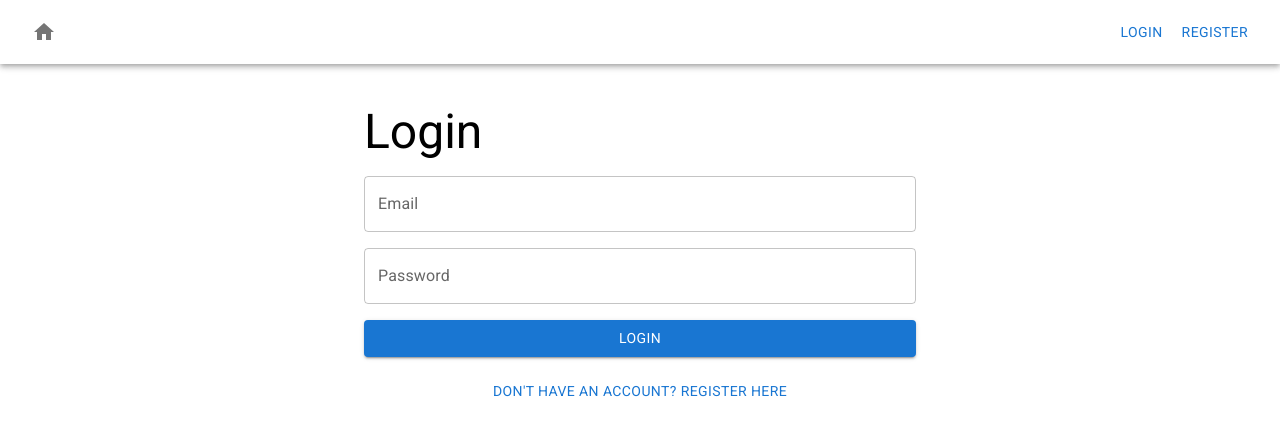
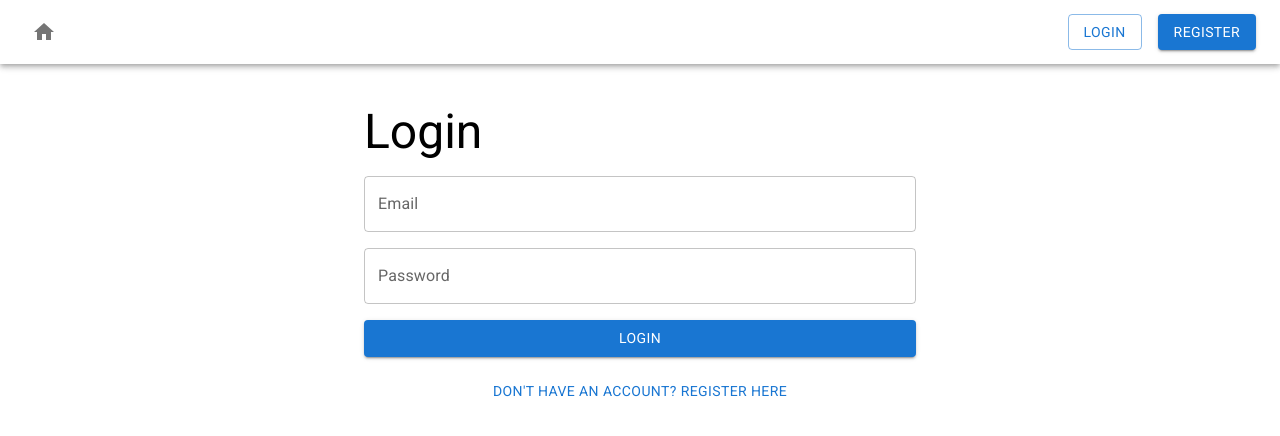
Before and after one commit to mweaver-inmusic/reactpizza, a React (Create React App) app: page /login in a window 1280 px wide. Shown: the top 436 px of the page. Built offline with nearby package versions, Linux system fonts and the light colour scheme.

Commit message:
login / logout funcitonality

```diff
--- a/src/App.js
+++ b/src/App.js
@@ -1,23 +1,23 @@
 import './App.css';
-import { Switch, Route, Link } from 'react-router-dom';
+import { Switch, Route } from 'react-router-dom';
 import Login from './pages/login.page';
 import Register from './pages/register.page';
 import Home from './pages/home.page';
-import PrimarySearchAppBar from './components/AppBar.component';
 import BasicNavbar from './components/basic-nav-bar.component';
+import { useState } from 'react';
 
 function App() {
+  const [user, setUser] = useState('');
   return (
     <div>
-      {/* <PrimarySearchAppBar /> */}
-      <BasicNavbar />
+      <BasicNavbar user={user} setUser={setUser} />
 
       <Switch>
         <Route path="/register">
-          <Register />
+          <Register user={user} setUser={setUser} />
         </Route>
         <Route path="/login">
-          <Login />
+          <Login user={user} setUser={setUser} />
         </Route>
         <Route path="/">
           <Home />
--- a/src/components/basic-nav-bar.component.js
+++ b/src/components/basic-nav-bar.component.js
@@ -3,11 +3,16 @@ import AppBar from '@mui/material/AppBar';
 import Box from '@mui/material/Box';
 import Toolbar from '@mui/material/Toolbar';
 import Button from '@mui/material/Button';
-import { NavLink } from 'react-router-dom';
+import { NavLink, Link } from 'react-router-dom';
 import HomeIcon from '@mui/icons-material/Home';
+import AccountCircleIcon from '@mui/icons-material/AccountCircle';
 import { IconButton } from '@mui/material';
 
-const BasicNavbar = () => {
+const BasicNavbar = ({ user, setUser }) => {
+    async function signout(){
+        await fetch("http://localhost:5000/account/signout");
+        setUser('');
+    }
     return (
         <Box sx={{ flexGrow: 1 }}>
             <AppBar position="sticky" color="inherit">
@@ -19,12 +24,16 @@ const BasicNavbar = () => {
                             </IconButton>
                         </NavLink>
                     </Box>
-                    <NavLink to="/login">
-                        <Button>Login</Button>
-                    </NavLink>
-                    <NavLink to="/register">
-                        <Button>Register</Button>
-                    </NavLink>
+                    {user !== '' ? <>{user}<IconButton><AccountCircleIcon /></IconButton><Button variant="outlined" onClick={signout}>Signout</Button></> :
+                    <Box>
+                        <Link to="/login" style={{ textDecoration: "none", marginRight: 16 }}>
+                            <Button variant="outlined">Login</Button>
+                        </Link>
+                        <Link to="/register" style={{ textDecoration: "none" }}>
+                            <Button variant="contained">Register</Button>
+                        </Link>
+                    </Box>
+                    }
                 </Toolbar>
             </AppBar>
         </Box>
--- a/src/pages/login.page.js
+++ b/src/pages/login.page.js
@@ -6,19 +6,39 @@ import Container from '@mui/material/Container';
 import Typography from '@mui/material/Typography';
 import '@fontsource/roboto/400.css';
 import { Link } from 'react-router-dom';
+import { useState } from 'react';
+import { Redirect } from 'react-router-dom';
 
-const Login = () => {
-    return (
+const Login = ({ user, setUser }) => {
+    const [email, setEmail] = useState('');
+    const [password, setPassword] = useState('');
+    async function submit() {
+        let response = await fetch("http://localhost:5000/account/login", {
+            method: 'post',
+            mode: 'cors',
+            headers: { 'Content-Type': 'application/json' },
+            body: JSON.stringify({ email: email, password: password })
+        });
+        let u = await response.json();
+        setUser(u.email);
+    }
+    return user === ''
+
+        ?
+
         <Container maxWidth="sm" sx={{ mt: 5 }}>
             <Stack spacing={2}>
                 <Typography variant="h3">Login</Typography>
-                <TextField label="Email" />
-                <TextField label="Password" />
-                <Button variant="contained">Login</Button>
+                <TextField label="Email" onChange={(e) => setEmail(e.target.value)} />
+                <TextField label="Password" type="password" onChange={(e) => setPassword(e.target.value)} />
+                <Button variant="contained" onClick={submit}>Login</Button>
                 <Button component={Link} to="/register">Don't have an account? Register here</Button>
             </Stack>
         </Container>
-    );
+
+        :
+
+        <Redirect to="/" />
 }
 
 export default Login;
--- a/src/pages/register.page.js
+++ b/src/pages/register.page.js
@@ -6,19 +6,39 @@ import Container from '@mui/material/Container';
 import Typography from '@mui/material/Typography';
 import '@fontsource/roboto/400.css';
 import { Link } from 'react-router-dom';
+import { useState } from 'react';
+import {Redirect} from 'react-router-dom';
 
-const Register = () => {
-    return (
+const Register = ({ user, setUser }) => {
+    const [email, setEmail] = useState('');
+    const [password, setPassword] = useState('');
+    async function submit() {
+        let response = await fetch("http://localhost:5000/account/register", {
+            method: 'post',
+            mode: 'cors',
+            headers: { 'Content-Type': 'application/json' },
+            body: JSON.stringify({ email: email, password: password })
+        });
+        let u = await response.json();
+        setUser(u.email);
+    }
+    return user === ''
+
+        ?
+
         <Container maxWidth="sm" sx={{ mt: 5 }}>
             <Stack spacing={2}>
                 <Typography variant="h3">Register</Typography>
-                <TextField label="Email" />
-                <TextField label="Password" />
-                <Button variant="contained">Register</Button>
+                <TextField label="Email" onChange={(e) => setEmail(e.target.value)} />
+                <TextField label="Password" type="password" onChange={(e) => setPassword(e.target.value)} />
+                <Button variant="contained" onClick={submit}>Register</Button>
                 <Button component={Link} to="/login">Already have an account? Login here</Button>
             </Stack>
         </Container>
-    );
+
+        :
+
+        <Redirect to="/" />
 }
 
 export default Register;
```
